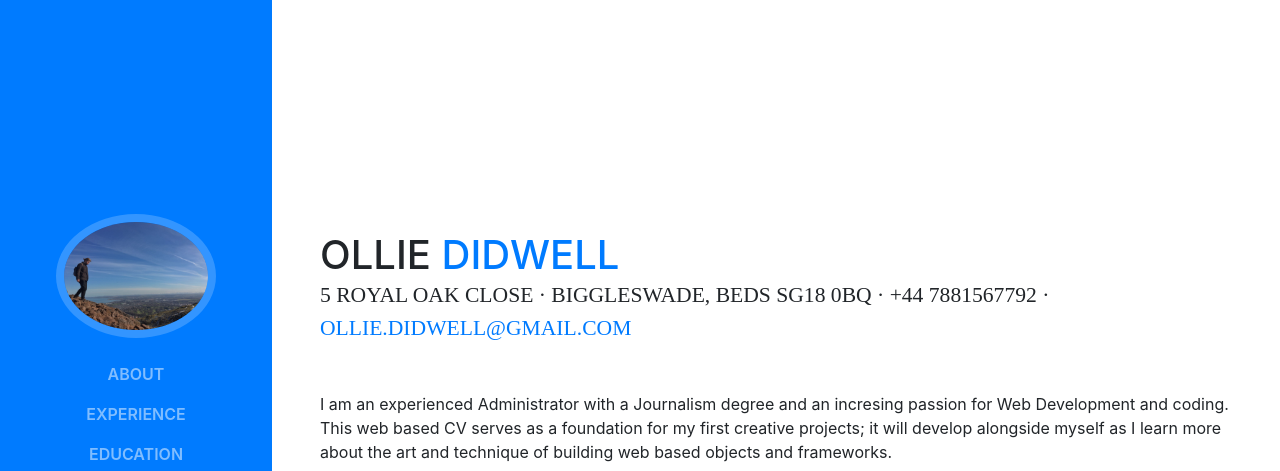
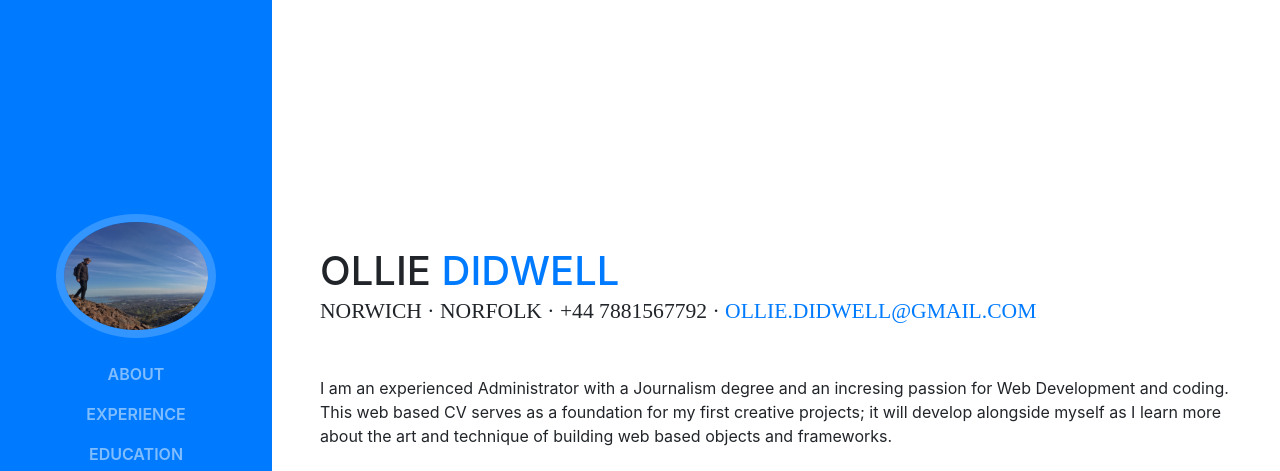
Before and after one commit to didalright/cv, a website with bundled scripts: page index.html in a window 1280 px wide. Shown: the top 471 px of the page. Built offline with nearby package versions, Linux system fonts and the light colour scheme; a web font is replaced by a local one.

Commit message:
Update index.html

```diff
--- a/index.html
+++ b/index.html
@@ -70,7 +70,7 @@
           <h1 class="mb-0 animated fadeInLeftBig">Ollie
             <div class="animated fadeInUp text-primary" id=surn>Didwell</div>
           </h1>
-          <div class="subheading mb-5">5 Royal Oak Close · Biggleswade, Beds SG18 0BQ · +44 7881567792 ·
+          <div class="subheading mb-5">Norwich · Norfolk · +44 7881567792 ·
             <a href="mailto:ollie.didwell@gmail.com">ollie.didwell@gmail.com</a>
           </div>
           <p class="mb-5">I am an experienced Administrator with a Journalism degree and an incresing passion for Web Development and coding. This web based CV serves as a foundation for my first creative projects; it will develop alongside myself as I learn more about the art and technique of building web based objects and frameworks.</p>
```
